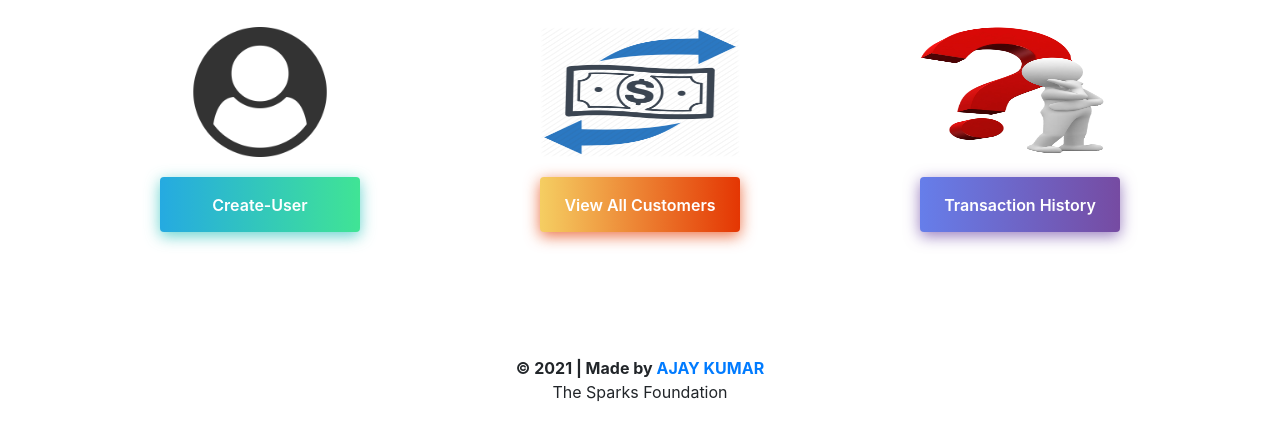
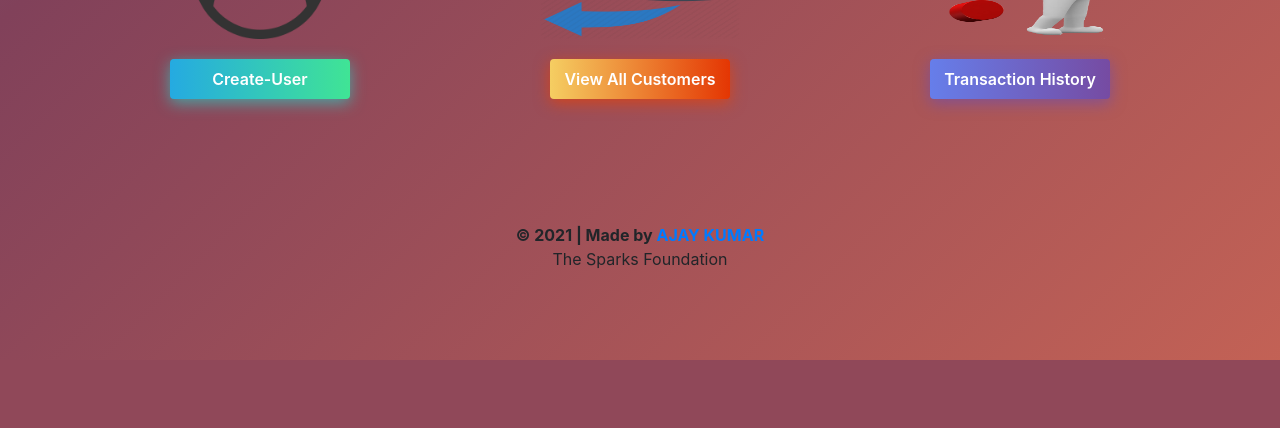
Before and after one commit to AJAYKR00KJ/Banking_System, a PHP site: page / in a window 1280 px wide. Shown: the part 440-868 px from the top of the page. After the commit the page ends 800 px from the top, so only its background shows below. Run offline with PHP 8.4, Linux system fonts and the light colour scheme.

Commit message:
updated background

```diff
--- a/assets/css/navbar.css
+++ b/assets/css/navbar.css
@@ -1,18 +1,38 @@
 @import url('https://fonts.googleapis.com/css2?family=Raleway:wght@600&display=swap');
 .nav-link{
 	margin-right: 15px;
-	color:#2F363F;
+	/* color:#2F363F; */
 	letter-spacing: 0.5px;
 	transition: 0.5s;
 }
 .navbar-brand{
-	color: #4C4B4B;
+	/* color: #4C4B4B; */
 	letter-spacing: 0.5px;
 }
 h2{
-	color: #4C4B4B;
+	/* color: #4C4B4B; */
 	letter-spacing: 0.5px;
 	font-family: raleway;
+}
+
+
+/************ Body Background **************/
+body {
+	background: linear-gradient(-45deg, #ee7752, #81415a, #23a6d5, #23d5ab);
+	background-size: 400% 400%;
+	animation: gradient 15s ease infinite;
+}
+
+@keyframes gradient {
+	0% {
+		background-position: 0% 50%;
+	}
+	50% {
+		background-position: 100% 50%;
+	}
+	100% {
+		background-position: 0% 50%;
+	}
 }
 
 /************ stylish buttons **************/
--- a/header.php
+++ b/header.php
@@ -2,7 +2,7 @@
 
 <link rel="stylesheet" type="text/css" href="assets/css/navbar.css">
 
-<nav class="navbar navbar-expand-md navbar-light bg-light">
+<nav class="navbar navbar-expand-md navbar-light">
       <a href="index.php" ><button style="width:200px;height:55px;border-radius: 4px;" class="btn-hover color-1">SPARKS BANK</button></a>
       <button class="navbar-toggler" type="button" data-toggle="collapse" data-target="#collapsibleNavbar">
         <span class="navbar-toggler-icon"></span>
--- a/index.php
+++ b/index.php
@@ -24,7 +24,7 @@
     <div class="row">
             <div class="col-sm-12 col-md">
                 <div class="heading text-center my-5">
-                    <br/>
+
                     <h2>Welcome to</h2>
                     <h1>SPARKS BANK</h1>
                 </div>
@@ -39,19 +39,19 @@
         <div data-aos="zoom-in-up" class="col-sm-12 col-md-12 col-lg-4">
             <div class="heading text-center my-5">
                 <img style="width:200px;height:130px;" src="assets/img/user.png" class="img-fluid">
-                <a href="createuser.php"><button style="width:200px;height:55px;border-radius: 4px;" class="btn-hover color-1">Create-User</button>  </a>
+                <a href="createuser.php"><button style="width:180px;height:40px;border-radius: 4px;" class="btn-hover color-1">Create-User</button>  </a>
             </div>
         </div>
         <div data-aos="zoom-in-down" class="col-sm-12 col-md-12 col-lg-4">
             <div class="heading text-center my-5">
                 <img style="width:200px;height:130px;" src="assets/img/transaction.png" class="img-fluid">
-                <a href="users.php"><button style="width:200px;height:55px;border-radius: 4px;" class="btn-hover color-2">View All Customers</button>  </a>
+                <a href="users.php"><button style="width:180px;height:40px;border-radius: 4px;" class="btn-hover color-2">View All Customers</button>  </a>
             </div>
         </div>
         <div data-aos="zoom-in" class="col-sm-12 col-md-12 col-lg-4">
             <div class="heading text-center my-5">
                 <img style="width:200px;height:130px;" src="assets/img/history.png" class="img-fluid">
-                <a href="history.php"><button style="width:200px;height:55px;border-radius: 4px;" class="btn-hover color-3">Transaction History</button>  </a>
+                <a href="history.php"><button style="width:180px;height:40px;border-radius: 4px;" class="btn-hover color-3">Transaction History</button>  </a>
             </div>
         </div>
   </div>
```
Also changed, not shown: README.md, assets/img/bank.png (added).
